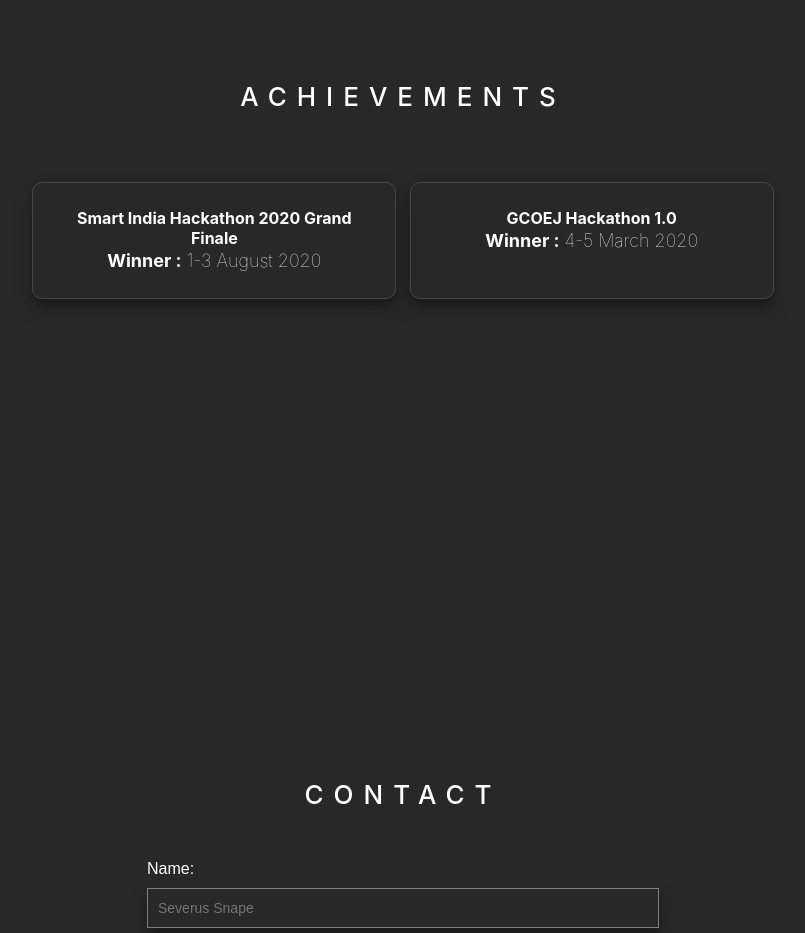
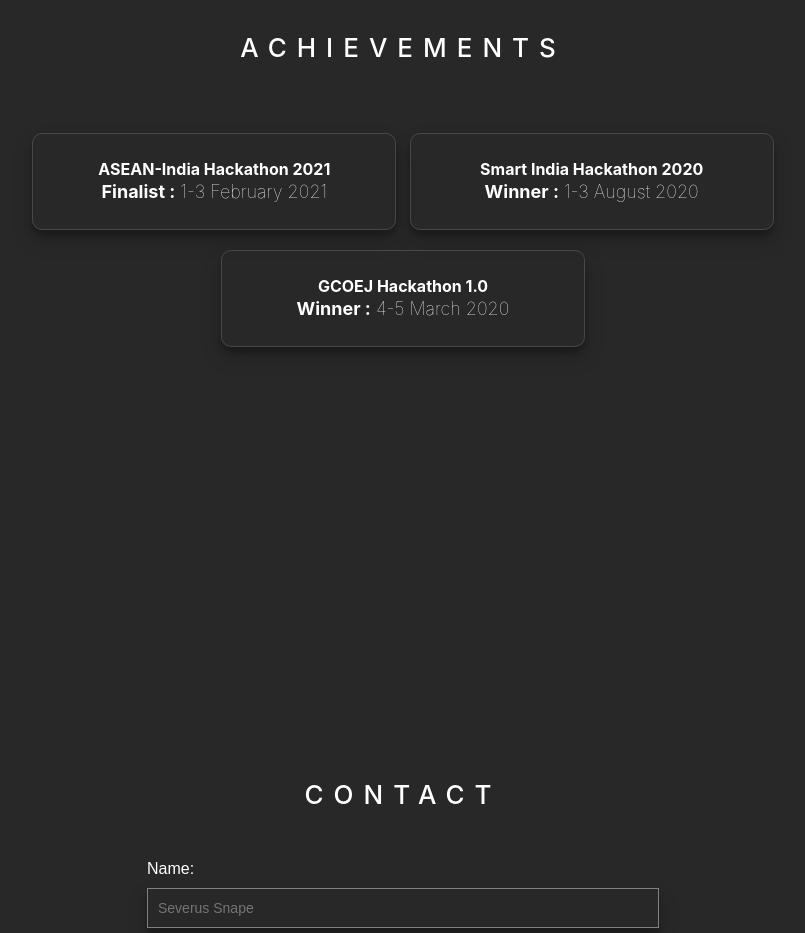
Before and after one commit to NiketanG/niketang.github.io, a plain HTML site: page index.html in a window 1280 px wide. Shown: the part 3500-4433 px from the top of the page, without its empty margins (237-1042 px from the left). Drawn offline with nearby package versions, Linux system fonts and the light colour scheme.

Commit message:
Updated Achievements

```diff
--- a/index.html
+++ b/index.html
@@ -304,8 +304,12 @@
 				<h1>ACHIEVEMENTS</h1>
 				<div class="container">
 					<div class="row">
+                        <div class="card" data-aos="fade-in">
+							<h4>ASEAN-India Hackathon 2021</h4>
+							<p><b>Finalist :</b> 1-3 February 2021</p>
+						</div>
 						<div class="card" data-aos="fade-in">
-							<h4>Smart India Hackathon 2020 Grand Finale</h4>
+							<h4>Smart India Hackathon 2020</h4>
 							<p><b>Winner :</b> 1-3 August 2020</p>
 						</div>
 						<div class="card" data-aos="fade-in">
```
